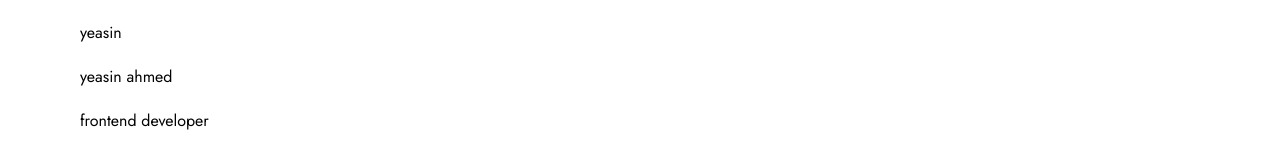
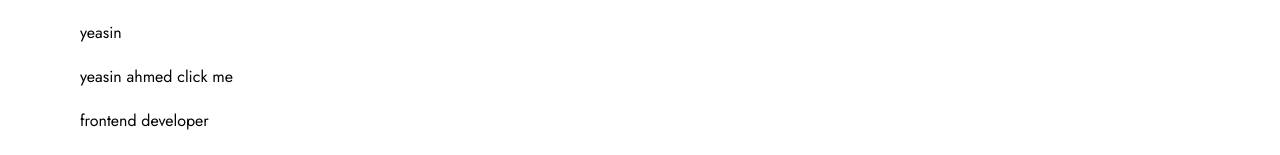
Before and after one commit to pntmernbatchthree/github_test, a Next.js app: page / in a window 1280 px wide. Shown: the part 191-346 px from the top of the page. Built offline with nearby package versions, Linux system fonts and the light colour scheme.

Commit message:
yeasins todo

```diff
--- a/src/app/page.tsx
+++ b/src/app/page.tsx
@@ -1,3 +1,5 @@
+import Link from "next/link";
+
 export default function Home() {
   return (
     <main className="p-20 max-w-screen-xl mx-auto flex flex-col gap-5">
@@ -5,7 +7,8 @@ export default function Home() {
       <p>Changes from test</p>
       <p>Another Changes from test</p>
       <p>yeasin</p>
-      <p>yeasin ahmed</p>
+      <Link href={"https://todo-form-7y79ydkbb-yeasins-projects.vercel.app/"}>yeasin ahmed click me</Link>
+
       <p>frontend developer</p>
       <h1 className="text-2xl font-bold font-titleFont">
         Lorem ipsum dolor sit amet.
```
